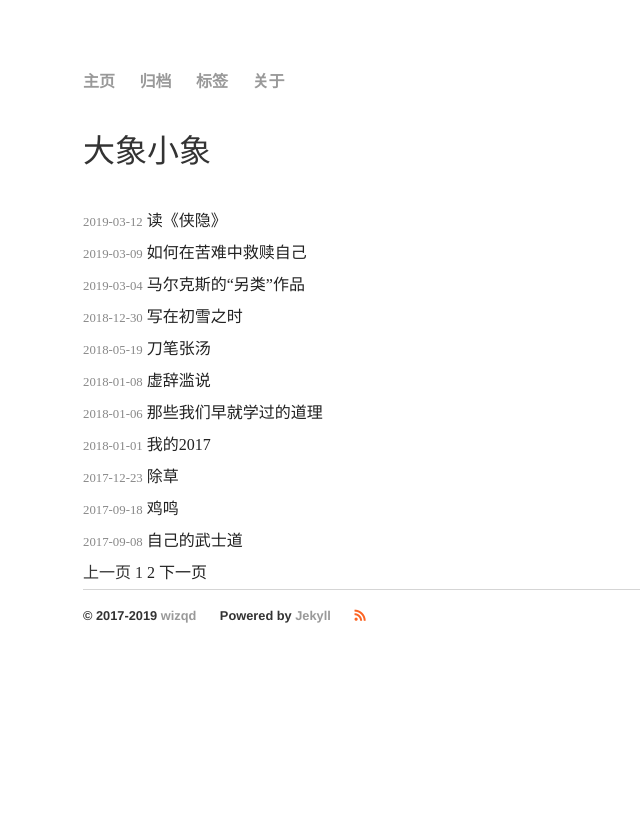
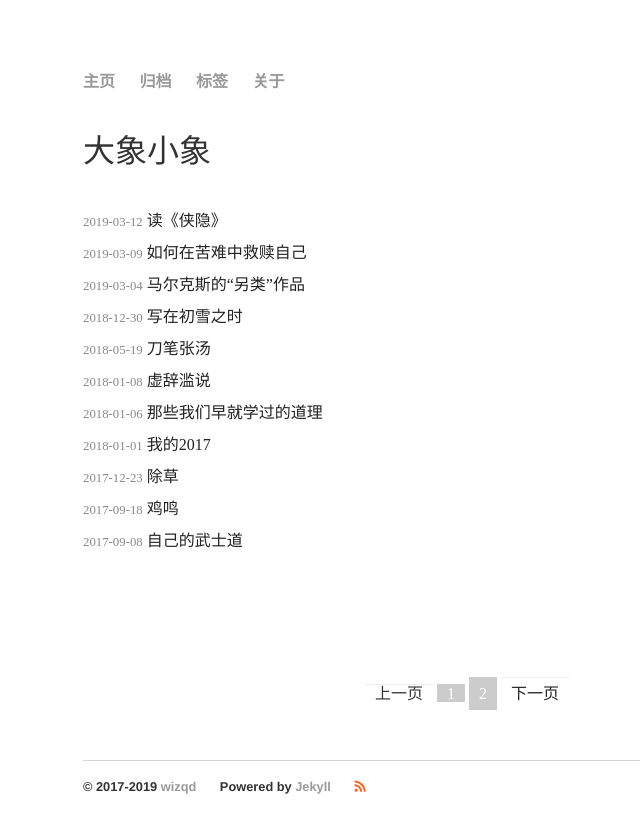
Before and after one commit to chqid/chqid.blog.io, a Jekyll site: the page built from index.html, in a window 1280 px wide. Shown: the top 833 px of the page, without its empty margins (173-813 px from the left). Built offline with Jekyll 4.4.1, drawn with Linux system fonts in a browser that asks for light colours; nearby versions of some CDN libraries; the list of posts is cut into pages by our own code; comment, search, counter and statistics services are not loaded.

Commit message:
change pagination style

```diff
--- a/_includes/pagination.html
+++ b/_includes/pagination.html
@@ -1,33 +1,35 @@
+<div class="pagination">
 	{% if paginator.total_pages > 1 %}
 	<!-- 分页代码 -->
 		{% if paginator.previous_page %}
 			{% if paginator.previous_page == 1 %}
-			<a href="/">上一页</a>
+				<a class="prev" href="/">上一页</a>
 			{% else %}
-			<a href="/page{{ paginator.previous_page }}">上一页</a>
+				<a class="prev" href="/page{{ paginator.previous_page }}">上一页</a>
 			{% endif %}
 
 		{% else %}
-		<span class="disabled">上一页</span>
+			<span class="prev">上一页</span> <!--disabled-->
 		{% endif %}
 
 		{% if paginator.page == 1 %}
-		<span class="active">1</span>
+			<span class="page-number current">1</span> <!--active-->
 		{% else %}
-		<a href="/">1</a>
+			<a class="page-number current" href="/">1</a>
 		{% endif %}
 
 		{% for page in (2..paginator.total_pages) %}
 			{% if page == paginator.page %}
-			<span class="active">{{ page }}</span>
+				<span class="page-number current">{{ page }}</span> <!--active-->
 			{% else %}
-			<a href="{{ site.paginate_path | prepend: site.baseurl | replace: '//', '/' | replace: ':num', page }}">{{ page }}</a>
+				<a class="page-number current" href="{{ site.paginate_path | prepend: site.baseurl | replace: '//', '/' | replace: ':num', page }}">{{ page }}</a>
 			{% endif %}
 		{% endfor %}
 
 		{% if paginator.next_page %}
-		<a href="/page{{ paginator.next_page }}">下一页</a>
+			<a class="next" href="/page{{ paginator.next_page }}">下一页</a>
 		{% else %}
-		<span class="disabled">下一页</span>
+			<span class="next">下一页</span> <!--disabled-->
 		{% endif %}
 	{% endif %}
+</div>
--- a/assets/css/main.css
+++ b/assets/css/main.css
@@ -193,16 +193,48 @@ blockquote::after {
 }
 
 /*----------index-pagination-----------*/
-.container .pagination {
-    display: inline-block;
+ .pagination {
+    border-top: none;
+    margin: 120px 0 40px;
+    text-align: center;
 }
 
-.container .pagination a {
+.container .pagination .next,
+.container .pagination .page-number,
+.container .pagination .prev {
+    margin-bottom: 10px;
+    border-top: 0;
+    border-bottom: 1px solid #eee;
+    padding: 0 10px;
+}
+
+.container .pagination .prev {
+    margin-left: 0;
+}
+
+.container .pagination .next,
+.container .pagination .page-number,
+.container .pagination .prev {
+    border-bottom: 0;
+    border-top: 1px solid #eee;
+    transition-property: border-color;
+    transition-duration: .2s;
+    transition-timing-function: ease-in-out;
+    transition-delay: 0s;
+}
+
+.container .pagination .page-number.current {
+    color: #fff;
+    background: #ccc;
+    border-top-color: #ccc;
+}
+
+/* .container .pagination a {
     color: black;
     float: left;
     padding: 8px 16px;
     text-decoration: none;
-    border: 1px solid #ddd; /* Gray */
+    border: 1px solid #ddd;
 }
 
 .container .pagination a.active {
@@ -212,7 +244,7 @@ blockquote::after {
 
 .container .pagination a:hover:not(.active) {
     background-color: #ddd;
-}
+} */
 
 
 /* The work below, CSSBox, is released under the Creative Commons
```
Lines whose indentation alone changed are shown as unchanged.
